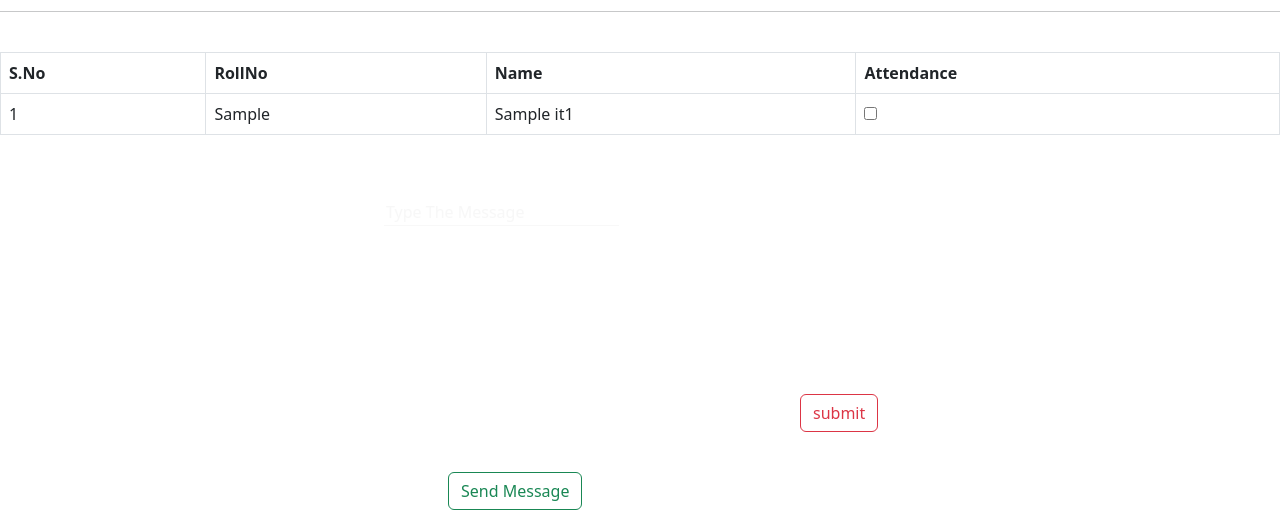
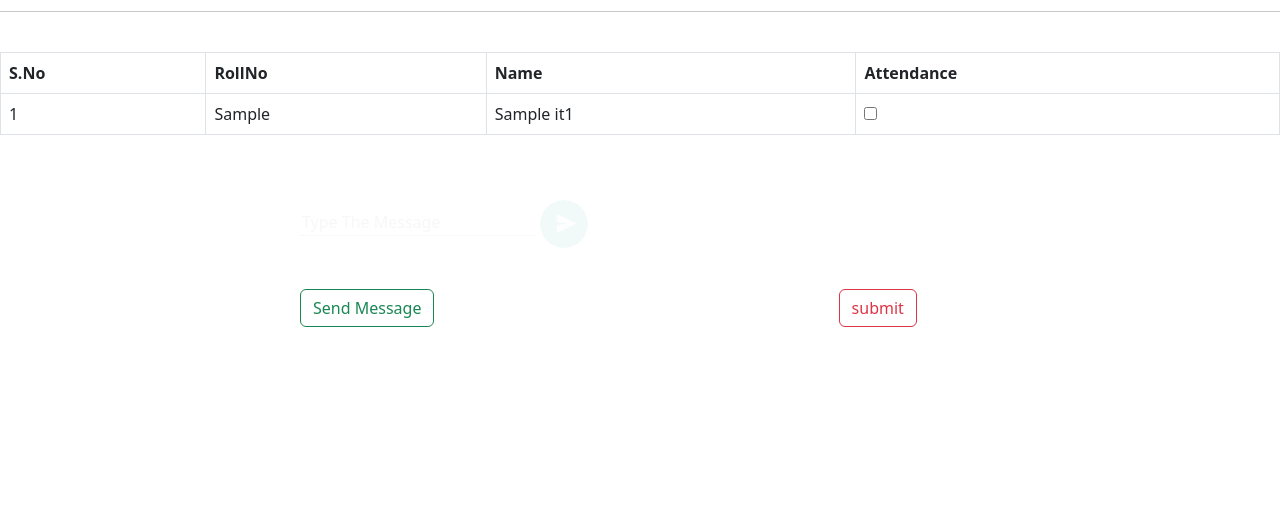
Before and after one commit to santhosh1217/park, a Django app: page /it/first/ in a window 1280 px wide. Shown: the part 290-800 px from the top of the page. Run offline with Django 4.2, Linux system fonts and the light colour scheme; tables that the repository leaves empty hold one stand-in row (values such as "Sample post").

Commit message:
Update attendance.html

```diff
--- a/project/templates/attendance.html
+++ b/project/templates/attendance.html
@@ -7,51 +7,52 @@
 	<title>Attentance Page</title>
 	<link href="https://cdn.jsdelivr.net/npm/bootstrap@5.2.0/dist/css/bootstrap.min.css" rel="stylesheet" integrity="sha384-gH2yIJqKdNHPEq0n4Mqa/HGKIhSkIHeL5AyhkYV8i59U5AR6csBvApHHNl/vI1Bx" crossorigin="anonymous">
 	<style type="text/css">
-		.top
-		{
+		.top{
 			text-align: center;
+
 			font-size: 20px;
 			color: purple;
 			background-color: #FDBD6B;
 			height: 200px;
 		}
-		.container
-		{
+		.container{
 			margin-top: 30px;
 			margin-bottom: 30px;
+
+
 			font-size: 26px;
 			color: black;
 			margin-left: 30px;
+
 		}
-		#year
-		{
+		#year{
 			padding-left: 140px;
 		}
-		.btn
-		{
+		.btn{
 			margin-left:  150px;
 		}
-		#sendmsg
-		{
-			margin-top:0%;
-			margin-left: 35%;
+		#sendmsg{
+			margin-left: 300px;
 		}
-		#submit
-		{
-			margin-left:800px;
+		#submit{
+			margin-left:400px;
 		}
-		.buttons
-		{
+		.buttons{
 			margin-top: 40px;
 		}
-		#msg
-		{
+		#msg{
 			opacity: 5%;
-			margin-bottom:10%;
-			margin-left: 30%;
+			margin-left: 300px;
 			border: none;
 			border-bottom: 1px solid grey;
 		}
+		.sendLogo{
+			opacity: 5%;
+			border-radius: 50%;
+			border: 1px solid white;
+		}
+
+
 	</style>
 </head>
 <body>
@@ -61,59 +62,65 @@
 		<h1>Park College Of Engineering And Technology ,</h1>
 		<h4>kaniyur</h4><hr>
 		<br>
+
 	</div>
-	<form action="admin/" method="post">
+
+	<form action="admin" method="post">
 			{% csrf_token %}
 	<div class="container">
 		<lable>{{department}}</lable>
 		<label id="year">{{year}}(Attendance Sheet)</label>
+
 			<button class="btn btn-outline-danger">edit</button>
+		</form>
+
 	</div>
-	</form>
 	<hr>
 	<br>
-	<form method="post" action="submit/">
-		{%csrf_token%}
+
 	<table class="table  table-bordered table-hover">
 		<tr>
 		<th>S.No</th>
 		<th>RollNo</th>
 		<th>Name</th>
 		<th>Attendance</th>
+
 	</tr>
 		{% for data in detial %}
 	<tr>
+
 		<td>{{data.id}}</td>
 		<td>{{data.reg}}</td>
 		<td>{{data.name}}</td>
-			<td><input type="checkbox" value={{data.name}} name={{data.id}}></td>
+		<td><input type="checkbox" name=""></td>
+
+
+
+
+
+
 	</tr>
 			{% endfor %}
+
 	</table>
 <br><br>
-
-	<div class="message">
 	<input id="msg" type="text" name="" placeholder="Type The Message">
-	</div>
-
-	<div class="buttons">
-		<button id="submit" class="btn btn-outline-danger">submit</button>
-	</div>
-
-</form>
+	<img id="msgsend" class="sendLogo" src="{% static 'images/send.jpg' %}" width="50px" height="50px">
 
 	<div class="buttons">
 		<button id="sendmsg" onclick="message()" class="btn btn-outline-success">Send Message</button>
+		<button id="submit" class="btn btn-outline-danger">submit</button>
 	</div>
-
 
 
 <script src="https://cdn.jsdelivr.net/npm/bootstrap@5.2.0/dist/js/bootstrap.bundle.min.js" integrity="sha384-A3rJD856KowSb7dwlZdYEkO39Gagi7vIsF0jrRAoQmDKKtQBHUuLZ9AsSv4jD4Xa" crossorigin="anonymous"></script>
 <script type="text/javascript">
-	function message()
-	{
+
+	function message() {
 		// body...
 		document.getElementById("msg").style.opacity="90%"
+		document.getElementById("msgsend").style.opacity="90%"
+
 	}
 </script>
 </body>
```
Lines whose indentation alone changed are shown as unchanged.
